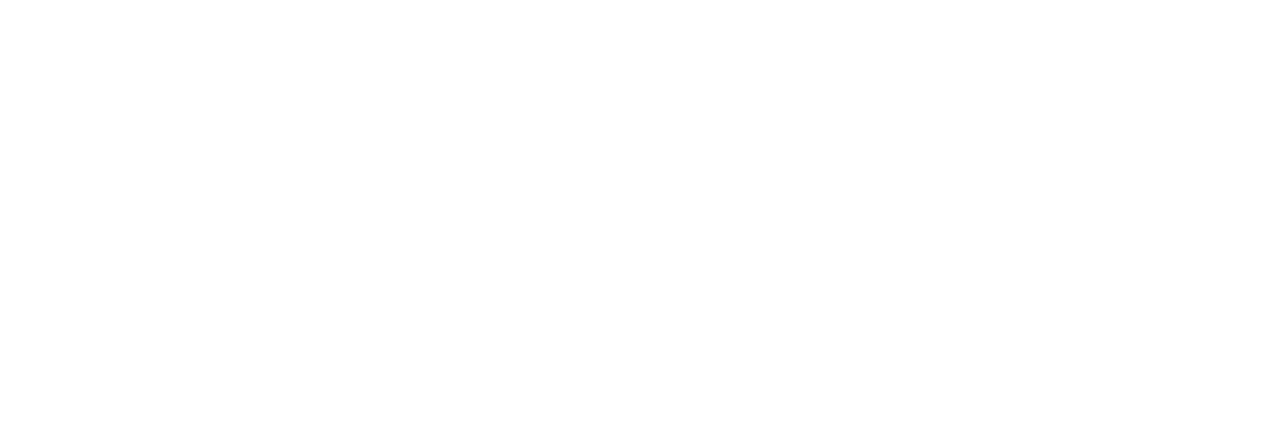
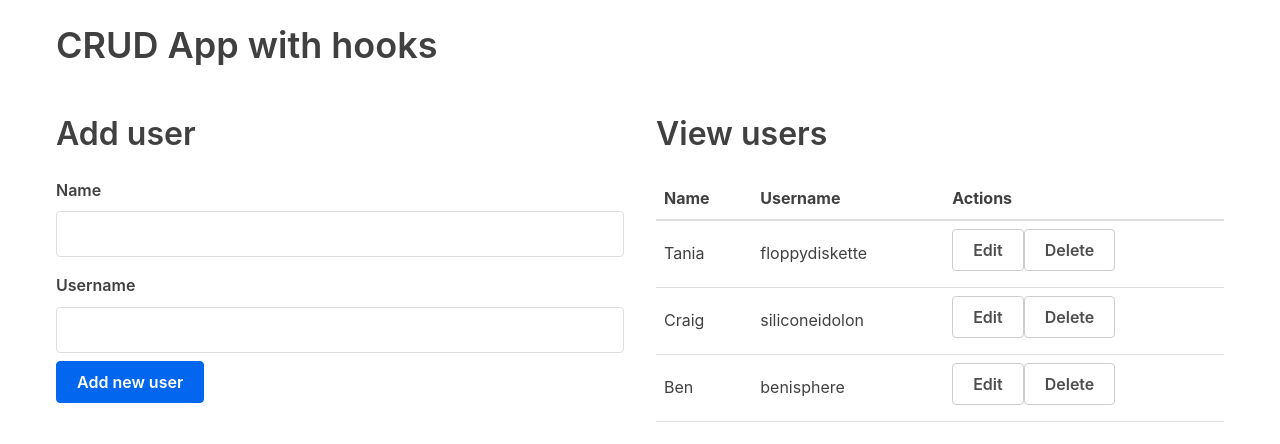
Before and after one commit to KaiserSov/arcano-mutante, a React (Create React App) app: page / in a window 1280 px wide. Shown: the top 444 px of the page. Built offline with nearby package versions, Linux system fonts and the light colour scheme.

Commit message:
Errores ---Solucioné el error en el componente UserTable, el cuál no estaba bien definido

```diff
--- a/public/index.html
+++ b/public/index.html
@@ -19,7 +19,6 @@
       Notice the use of %PUBLIC_URL% in the tags above.
       It will be replaced with the URL of the `public` folder during the build.
       Only files inside the `public` folder can be referenced from the HTML.
-
       Unlike "/favicon.ico" or "favicon.ico", "%PUBLIC_URL%/favicon.ico" will
       work correctly both with client-side routing and a non-root public URL.
       Learn how to configure a non-root public URL by running `npm run build`.
@@ -32,10 +31,8 @@
     <!--
       This HTML file is a template.
       If you open it directly in the browser, you will see an empty page.
-
       You can add webfonts, meta tags, or analytics to this file.
       The build step will place the bundled scripts into the <body> tag.
-
       To begin the development, run `npm start` or `yarn start`.
       To create a production bundle, use `npm run build` or `yarn build`.
     -->
--- a/src/App.js
+++ b/src/App.js
@@ -1,5 +1,5 @@
 import React, {useState} from 'react';
-import UserTable from './components/UserTable';
+import UserTable from './components/userTable';
 import AddUserForm from './components/AddUserForm';
 import EditUserForm from './components/AddUserForm';
 import { v4 as uuidv4 } from 'uuid';
--- a/src/index.js
+++ b/src/index.js
@@ -1,7 +1,11 @@
 import React from 'react';
-import ReactDOM from 'react-dom/client';
+import ReactDOM from 'react-dom';
 import './index.css';
 import App from './App';
 
-
-const root = ReactDOM.createRoot(document.getElementById('root'));
+ReactDOM.render(
+  <React.StrictMode>
+    <App />
+  </React.StrictMode>,
+  document.getElementById('root')
+);
```
